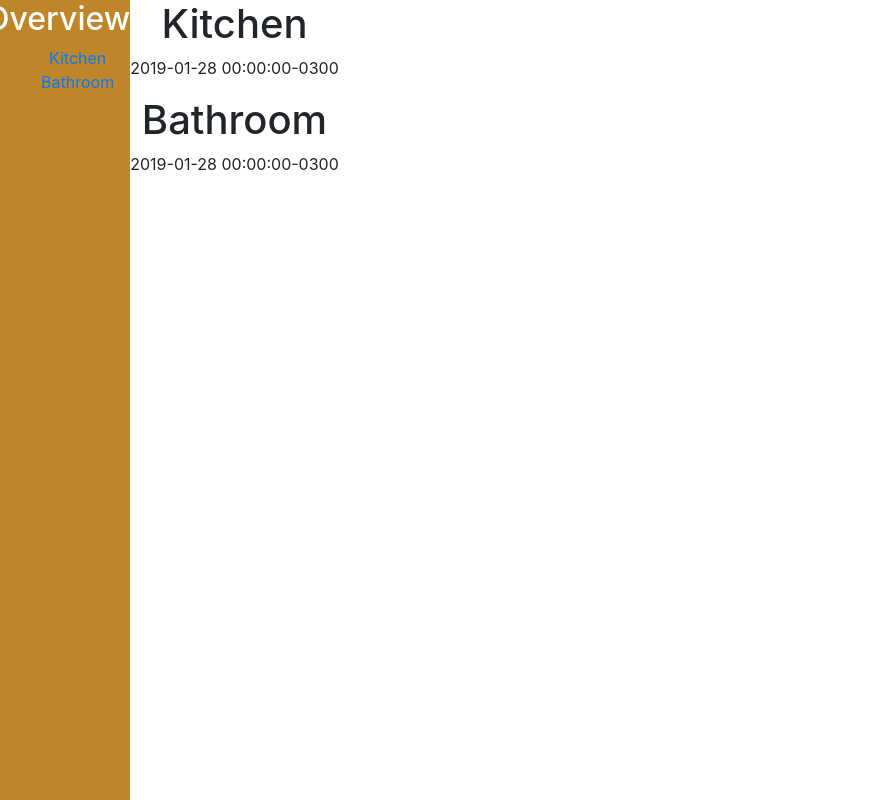
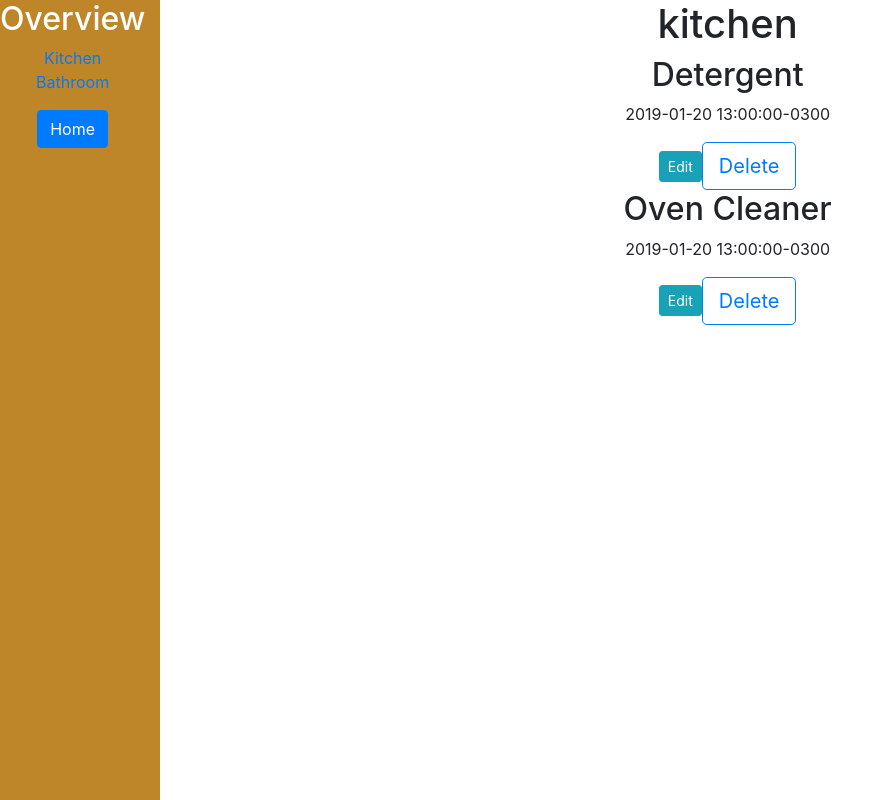
Before and after one commit to njdiazsoler/home_stash, a React (Create React App) app: page /kitchen in a window 1280 px wide. Shown: the whole page, without its empty margins (0-894 px from the left). Built offline with nearby package versions, Linux system fonts and the light colour scheme.

Commit message:
corrected css styles and removed unnecessary component

```diff
--- a/package.json
+++ b/package.json
@@ -3,8 +3,9 @@
   "version": "0.1.0",
   "private": true,
   "dependencies": {
+    "bootstrap": "^4.2.1",
     "react": "^16.7.0",
-    "react-bootstrap": "^0.32.4",
+    "react-bootstrap": "^1.0.0-beta.5",
     "react-dom": "^16.7.0",
     "react-jss": "^8.6.1",
     "react-router-dom": "^4.3.1",
--- a/public/index.html
+++ b/public/index.html
@@ -2,10 +2,7 @@
 <html lang="en">
 
 <head>
-  <link rel="stylesheet" href="https://stackpath.bootstrapcdn.com/bootstrap/4.2.1/css/bootstrap.min.css" integrity="sha384-GJzZqFGwb1QTTN6wy59ffF1BuGJpLSa9DkKMp0DgiMDm4iYMj70gZWKYbI706tWS"
-    crossorigin="anonymous">
   <meta charset="utf-8" />
-  <link rel="shortcut icon" href="%PUBLIC_URL%/favicon.ico" />
   <meta name="viewport" content="width=device-width, initial-scale=1, shrink-to-fit=no" />
   <meta name="theme-color" content="#000000" />
   <!--
@@ -22,6 +19,8 @@
     work correctly both with client-side routing and a non-root public URL.
     Learn how to configure a non-root public URL by running `npm run build`.
   -->
+  <link rel="stylesheet" href="https://stackpath.bootstrapcdn.com/bootstrap/4.1.3/css/bootstrap.min.css" integrity="sha384-MCw98/SFnGE8fJT3GXwEOngsV7Zt27NXFoaoApmYm81iuXoPkFOJwJ8ERdknLPMO"
+    crossorigin="anonymous">
   <title>React App</title>
 </head>
 
--- a/src/App.js
+++ b/src/App.js
@@ -4,7 +4,9 @@ import './App.css';
 import { Row, Col } from 'react-bootstrap';
 import injectStyle from 'react-jss';
 import SideBar from './client/admin/components/SideBar';
+import { Route, Switch } from "react-router-dom";
 import StashOverview from './client/admin/components/StashOverview';
+
 
 class App extends Component {
   render() {
@@ -13,19 +15,51 @@ class App extends Component {
       <div className="App">
         <Row>
           <div className={classes.sideBarContainer}>
-            <Col xs={2}>
+            <Col xs={2} md="auto">
               <SideBar />
             </Col>
           </div>
-          <div className={classes.contentContainer}>
-            <Col xs={10}>
-              <Home />
-              {/* <StashOverview data={stashData[0]}/> */}
-            </Col>
-          </div>
+          <Col className={classes.contentContainer}>
+            <Switch>
+              <Route exact path='/' component={handleRoute} />
+              <Route exact path='/home' component={handleRoute} />
+              <Route path='/:id' component={handleRoute} />
+            </Switch>
+          </Col>
         </Row>
       </div>
     );
+  }
+}
+
+const handleRoute = ({ match }) => {
+  const stashData = [
+    {
+      name: 'kitchen',
+      createdById: 1,
+      items: [
+        { id: 1, name: 'Detergent', durability: 1209600000, purchaseDate: '2019-01-20 13:00:00-0300' },
+        { id: 2, name: 'Oven Cleaner', durability: 2592000000, purchaseDate: '2019-01-20 13:00:00-0300' },
+      ],
+      creationDate: '2019-01-28 00:00:00-0300'
+    },
+    {
+      name: 'bathroom',
+      createdById: 1,
+      items: [],
+      creationDate: '2019-01-28 00:00:00-0300'
+    },
+  ]
+  if (match.url !== '/') {
+    let curStash = {};
+    stashData.forEach(function (stash) {
+      if (stash.name === match.params.id) {
+        curStash = stash;
+      }
+    })
+    return <StashOverview data={curStash} />
+  } else {
+    return <Home data={stashData} />
   }
 }
 
--- a/src/client/admin/components/SideBar.js
+++ b/src/client/admin/components/SideBar.js
@@ -1,28 +1,32 @@
 import React from 'react';
 import injectStyle from 'react-jss';
-import { BrowserRouter as Router, Link } from "react-router-dom";
+import SideBarLink from './SideBarLink';
+import { Link } from 'react-router-dom';
+import { Button } from 'react-bootstrap';
 
 
 const SideBar = (props) => {
+
   const { classes } = props
   return (
-    <Router>
-      <div>
     <div>
         <h2>Overview</h2>
-        </div>
-        <div>
+      <nav>
         <ul className={classes.navList}>
           <li>
-              <Link to="/kitchen/">Kitchen</Link>
+            <SideBarLink path="/kitchen" text='Kitchen' />
           </li>
           <li>
-              <Link to="/bathroom/">Bathroom</Link>
+            <SideBarLink path="/bathroom" text='Bathroom' />
           </li>
         </ul>
+      </nav>
+      <Link to='/'>
+        <Button>
+          Home
+      </Button>
+      </Link>
     </div>
-      </div>
-    </Router>
 
   )
 }
@@ -30,8 +34,8 @@ const SideBar = (props) => {
 const styles = {
   navList: {
     listStyleType: 'none',
+    paddingInlineStart: '0',
   },
-
 }
 
 export default injectStyle(styles)(SideBar);
--- /dev/null
+++ b/src/client/admin/components/SideBarLink.js
@@ -0,0 +1,10 @@
+import React from 'react';
+import { Link } from 'react-router-dom';
+
+const SideBarLink = props => {
+  return (
+    <Link to={props.path}>{props.text}</Link>
+  )
+}
+
+export default SideBarLink;
--- a/src/client/admin/components/StashHandler.js
+++ /dev/null
@@ -1,17 +0,0 @@
-import React from 'react';
-import Title from '../components/Title';
-
-const StashHander = (props) => {
-  return (
-    <div>
-      {props.data.map(stash => {
-        return (<div key={stash.id}>
-          <Title onClick='#'>{stash.name}</Title>
-          <p>{stash.creationDate}</p>
-        </div>)
-      })}
-    </div>
-  )
-}
-
-export default StashHander;
--- a/src/client/admin/components/StashOverview.js
+++ b/src/client/admin/components/StashOverview.js
@@ -1,15 +1,30 @@
-import React, {Component} from 'react';
+import React, { Component } from 'react';
+import Title from '../components/Title';
+import { Button, ListGroup } from 'react-bootstrap';
 
 class StashOverview extends Component {
-  constructor(props){
+  constructor(props) {
     super(props)
     this.state = {};
   }
-
-  render(){
-    return(
+  render() {
+    return (
       <div>
-        <h2>{this.props.data.name}</h2>
+        <Title>{this.props.data.name}</Title>
+        <div>
+          {this.props.data.items.map(function (item) {
+            return <ListGroup key={item.id}>
+              {/* <ListGroup.Item> */}
+                <h2>{item.name}</h2>
+                <p>{item.purchaseDate}</p>
+                <div>
+                  <Button size='sm' variant='info'>Edit</Button>
+                  <Button size='lg' variant='outline-primary'>Delete</Button>
+                </div>
+              {/* </ListGroup.Item> */}
+            </ListGroup>
+          })}
+        </div>
       </div>
     )
   }
--- a/src/client/admin/screens/HomeOverview.js
+++ b/src/client/admin/screens/HomeOverview.js
@@ -1,17 +1,23 @@
 import React from 'react';
 import injectStyle from 'react-jss';
-import StashHandler from '../components/StashHandler';
+import { Button } from 'react-bootstrap';
+import Title from '../components/Title';
 
 const Home = (props) => {
-  const stashData = [
-    { name: 'Kitchen', createdById: 1, items: [], creationDate: '2019-01-28 00:00:00-0300' },
-    { name: 'Bathroom', createdById: 1, items: [], creationDate: '2019-01-28 00:00:00-0300' },
-  ]
   const { classes } = props;
 
   return (
     <div className={classes.homeContainer}>
-      <StashHandler data={stashData} />
+      {props.data.map(stash => {
+        return (
+          <div key={stash.name}>
+            <Title onClick='#'>{stash.name}</Title>
+            <p>{stash.creationDate}</p>
+          </div>)
+      })}
+      <div>
+        <Button variant='primary'>Test</Button>
+      </div>
     </div>
   )
 }
@@ -19,6 +25,7 @@ const Home = (props) => {
 const styles = {
   homeContainer: {
     height: '100%',
+    textAlign: 'center',
   },
 }
 
--- a/src/index.js
+++ b/src/index.js
@@ -3,8 +3,13 @@ import ReactDOM from 'react-dom';
 import './index.css';
 import App from './App';
 import * as serviceWorker from './serviceWorker';
+import { BrowserRouter } from 'react-router-dom';
 
-ReactDOM.render(<App />, document.getElementById('root'));
+ReactDOM.render(
+  <BrowserRouter>
+    <App />
+  </BrowserRouter>
+  , document.getElementById('root'));
 
 // If you want your app to work offline and load faster, you can change
 // unregister() to register() below. Note this comes with some pitfalls.
```
Also changed, not shown: public/manifest.json, 1 other file (tests, documents, lock files or other folders). Lines whose indentation alone changed are shown as unchanged.
